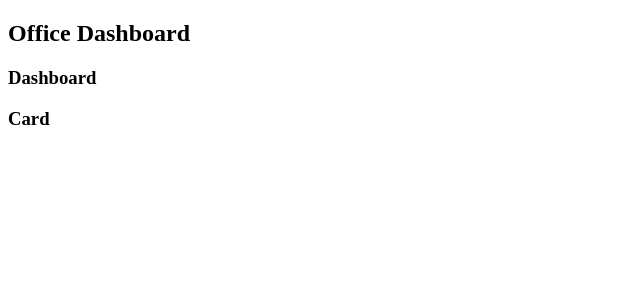
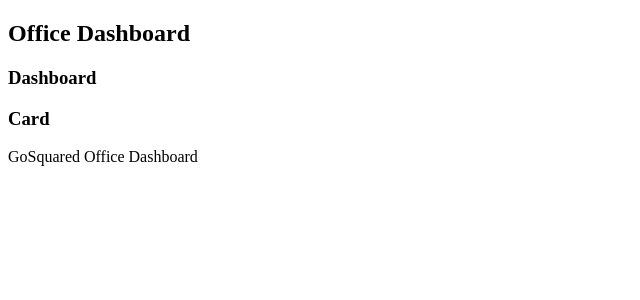
Before and after one commit to mattc0llier/office-dasboard-task, a React app: page / in a window 1280 px wide. Shown: the top 300 px of the page, without its empty margins (0-640 px from the left). Built offline with nearby package versions, Linux system fonts and the light colour scheme; no server answers; the HTML template or start-up script is replaced by a standard one.

Commit message:
added footer component

```diff
--- a/src/components/App.js
+++ b/src/components/App.js
@@ -1,6 +1,7 @@
 import React from 'react';
-import Dashboard from './Dashboard'
+import Dashboard from './Dashboard';
 import Nav from './Nav';
+import Footer from './Footer';
 
 class App extends React.Component {
     constructor(){
@@ -34,6 +35,7 @@
             <div className="app">
                 <Nav />
                 <Dashboard />
+                <Footer />
             </div>
 
         )
--- /dev/null
+++ b/src/components/Footer.js
@@ -0,0 +1,9 @@
+import React from 'react';
+
+const Footer = () => {
+    return(
+        <p>GoSquared Office Dashboard</p>
+    )
+}
+
+export default Footer
```
